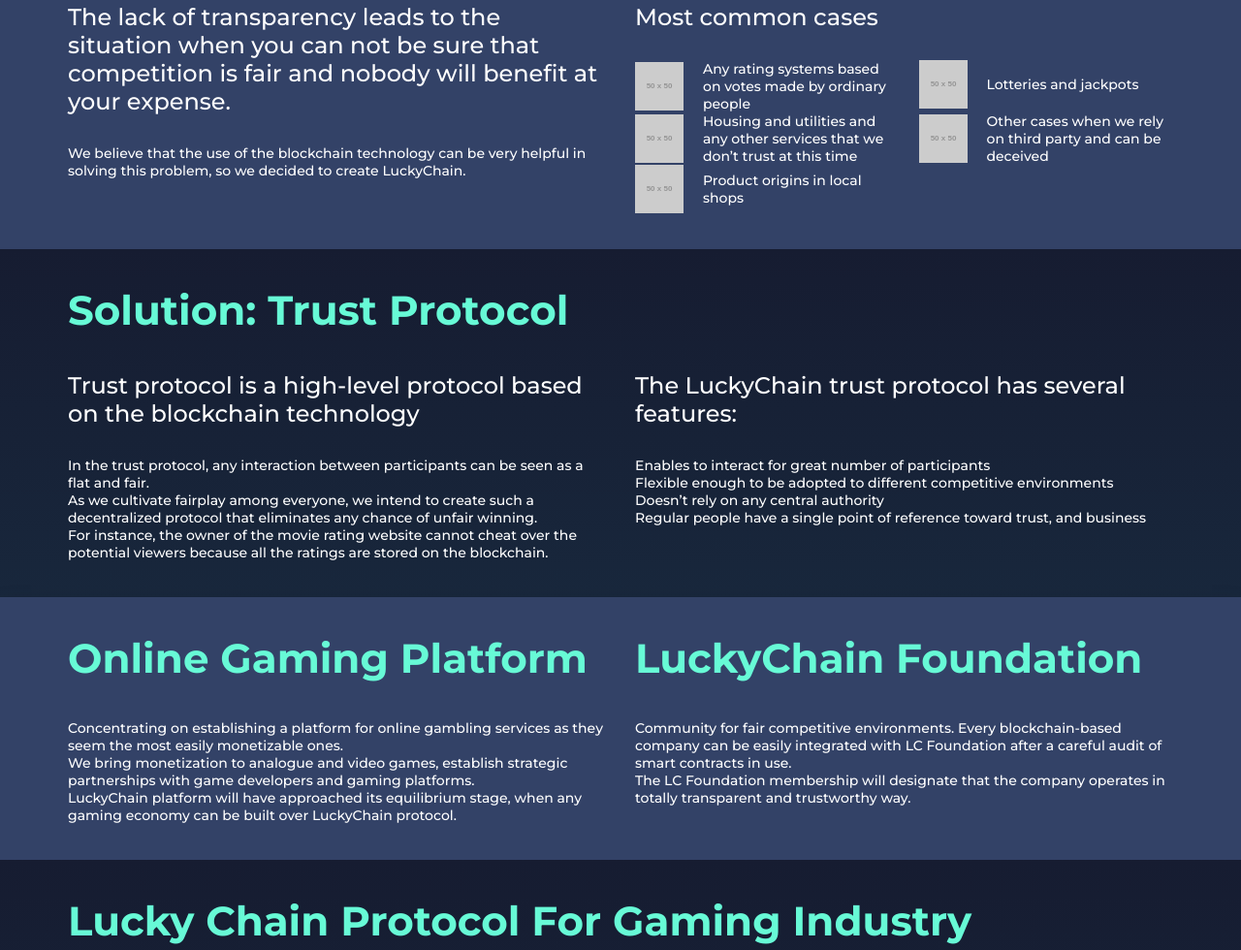
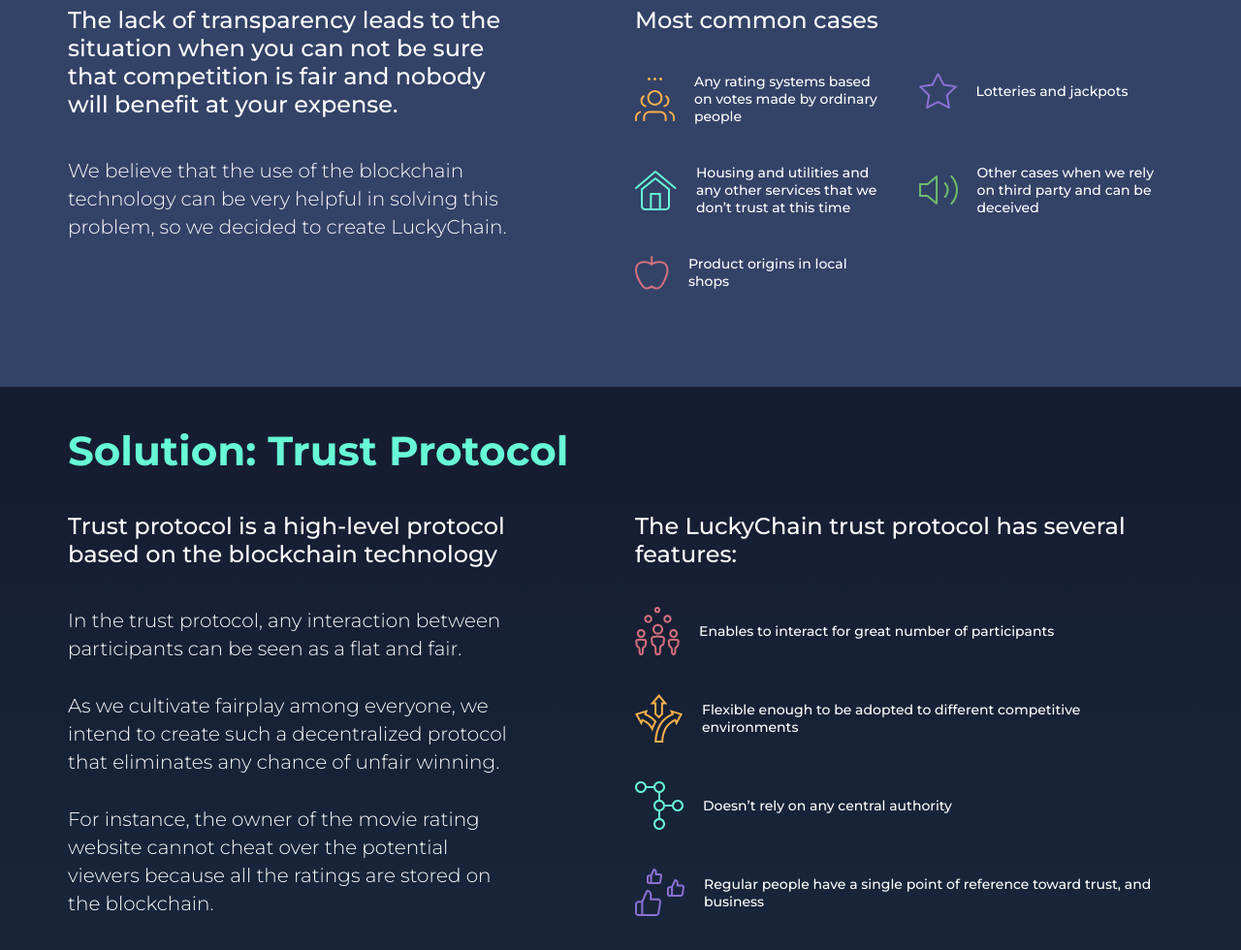
Before and after one commit to pingpong-im/luckychain-site, a website: page public/index.html in a window 1280 px wide. Shown: the part 923-1903 px from the top of the page at 97% size. Drawn offline with Linux system fonts and the light colour scheme; placeholder pictures from the web are drawn by us.

Commit message:
section-2 section-3

```diff
--- a/assets/less/global.less
+++ b/assets/less/global.less
@@ -37,4 +37,13 @@
 .icon-block {
   display: flex;
   align-items: center;
+
+  img {
+    margin-right: 20px;
+  }
+
+  .small {
+    .font(14px, normal, 500);
+    margin: 0;
+  }
 }
--- a/assets/less/sections-p1.less
+++ b/assets/less/sections-p1.less
@@ -1,5 +1,5 @@
 .section {
-  padding: 37px 0;
+  padding: 40px 0 100px;
   background: linear-gradient(180deg, #161C31 0%, #18273C 100%);
 
   h2 {
@@ -10,11 +10,12 @@
 
   h3 {
     .font(24px, 29px, 500);
-    margin-bottom: 30px;
+    margin-bottom: 40px;
   }
 
   p {
-    .font(14px, normal, 500);
+    .font(20px, 29px, 300);
+    margin-bottom: 30px;
   }
 
   &:nth-child(odd) {
@@ -22,9 +23,3 @@
     box-shadow: 0 10px 20px rgba(0, 0, 0, 0.25);
   }
 }
-
-.section-2 {
-  img {
-    margin-right: 20px;
-  }
-}
--- a/public/index.html
+++ b/public/index.html
@@ -61,7 +61,7 @@
     <div class="container">
         <h2>Our life is riddled with uncertainties</h2>
         <div class="row">
-            <div class="col-md-6">
+            <div class="col-md-5">
                 <h3>
                     The lack of transparency leads to the situation when you can not be sure that competition is fair
                     and nobody
@@ -73,19 +73,35 @@
                     decided to create LuckyChain.
                 </p>
             </div>
+            <div class="col-md-1"></div>
             <div class="col-md-6">
                 <h3>Most common cases</h3>
-                <div class="row">
+                <div class="row m-b-40">
                     <div class="col-md-6">
                         <div class="icon-block">
-                            <img src="http://via.placeholder.com/50x50" alt="" title="">
-                            <p>Any rating systems based on votes made by ordinary people</p>
+                            <img src="./images/icons/icon_01.svg" alt="" title="">
+                            <p class="small">Any rating systems based on votes made by ordinary people</p>
                         </div>
                     </div>
                     <div class="col-md-6">
                         <div class="icon-block">
-                            <img src="http://via.placeholder.com/50x50" alt="" title="">
-                            <p>Lotteries and jackpots</p>
+                            <img src="./images/icons/Icon_04.svg" alt="" title="">
+                            <p class="small">Lotteries and jackpots</p>
+                        </div>
+                    </div>
+                </div>
+
+                <div class="row m-b-40">
+                    <div class="col-md-6">
+                        <div class="icon-block">
+                            <img src="./images/icons/Icon_02.svg" alt="" title="">
+                            <p class="small">Housing and utilities and any other services that we don’t trust at this time</p>
+                        </div>
+                    </div>
+                    <div class="col-md-6">
+                        <div class="icon-block">
+                            <img src="./images/icons/Icon_05.svg" alt="" title="">
+                            <p class="small">Other cases when we rely on third party and can be deceived</p>
                         </div>
                     </div>
                 </div>
@@ -93,23 +109,8 @@
                 <div class="row">
                     <div class="col-md-6">
                         <div class="icon-block">
-                            <img src="http://via.placeholder.com/50x50" alt="" title="">
-                            <p>Housing and utilities and any other services that we don’t trust at this time</p>
-                        </div>
-                    </div>
-                    <div class="col-md-6">
-                        <div class="icon-block">
-                            <img src="http://via.placeholder.com/50x50" alt="" title="">
-                            <p>Other cases when we rely on third party and can be deceived</p>
-                        </div>
-                    </div>
-                </div>
-
-                <div class="row">
-                    <div class="col-md-6">
-                        <div class="icon-block">
-                            <img src="http://via.placeholder.com/50x50" alt="" title="">
-                            <p>Product origins in local shops</p>
+                            <img src="./images/icons/Icon_03.svg" alt="" title="">
+                            <p class="small">Product origins in local shops</p>
                         </div>
                     </div>
                 </div>
@@ -121,7 +122,7 @@
     <div class="container">
         <h2>Solution: Trust Protocol</h2>
         <div class="row">
-            <div class="col-md-6">
+            <div class="col-md-5">
                 <h3>Trust protocol is a high-level protocol based on the blockchain technology</h3>
                 <p>In the trust protocol, any interaction between participants can be seen as a flat and fair.</p>
                 <p>As we cultivate fairplay among everyone, we intend to create such a decentralized protocol that
@@ -131,12 +132,25 @@
                     all the
                     ratings are stored on the blockchain.</p>
             </div>
+            <div class="col-md-1"></div>
             <div class="col-md-6">
                 <h3>The LuckyChain trust protocol has several features:</h3>
-                <p>Enables to interact for great number of participants</p>
-                <p>Flexible enough to be adopted to different competitive environments</p>
-                <p>Doesn’t rely on any central authority</p>
-                <p>Regular people have a single point of reference toward trust, and business</p>
+                <div class="icon-block m-b-40">
+                    <img src="./images/icons/Icon_06.svg" alt="" title="">
+                    <p class="small">Enables to interact for great number of participants</p>
+                </div>
+                <div class="icon-block m-b-40">
+                    <img src="./images/icons/Icon_07.svg" alt="" title="">
+                    <p class="small">Flexible enough to be adopted to different competitive environments</p>
+                </div>
+                <div class="icon-block m-b-40">
+                    <img src="./images/icons/Icon_08.svg" alt="" title="">
+                    <p class="small">Doesn’t rely on any central authority</p>
+                </div>
+                <div class="icon-block">
+                    <img src="./images/icons/Icon_09-1.svg" alt="" title="">
+                    <p class="small">Regular people have a single point of reference toward trust, and business</p>
+                </div>
             </div>
         </div>
     </div>
```
Also changed, not shown: public/css/style.min.css.
